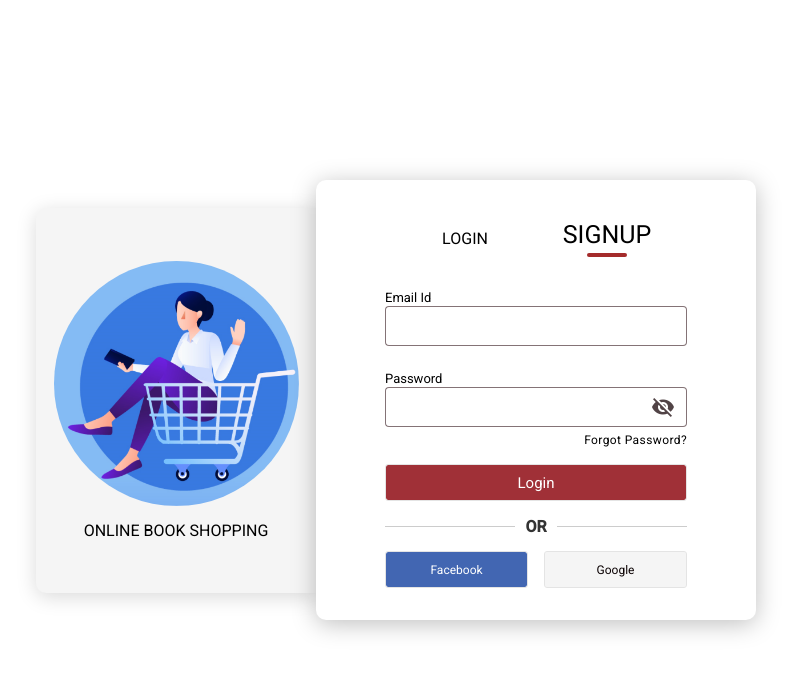
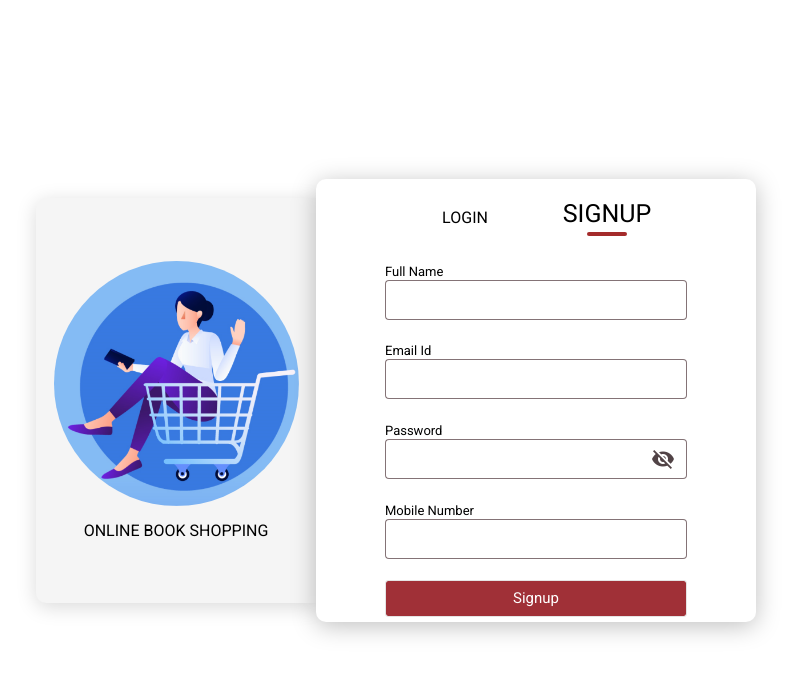
Before and after one commit to varunriyer/BookStore, an Angular app: page /login in a window 1280 px wide. Both pictures are taken after a click on the button "SIGNUP". Shown: the top 674 px of the page, without its empty margins (244-1041 px from the left). Built offline with nearby package versions, Linux system fonts and the light colour scheme.

Commit message:
[Varun] feat: Update register component styles and structure for improved layout and usability

```diff
--- a/src/app/pages/register/register.component.css
+++ b/src/app/pages/register/register.component.css
@@ -9,7 +9,7 @@
   position: relative;
   display: flex;
   width: 720px;
-  height: 385px; /* base height for left panel */
+  height: 405px; /* base height for left panel */
 }
 
 /* Left fixed panel */
@@ -41,13 +41,13 @@
 
 .register-card {
   width: 100%;
-  height: auto;
+  height: 100%;
   border-radius: 10px;
   box-shadow: 0 4px 25px rgba(0, 0, 0, 0.25);
   display: flex;
   flex-direction: column;
   justify-content: flex-start;
-  padding: 24px 69px 32px 69px;
+  padding: 4px 69px 8px 69px;
   box-sizing: border-box;
 }
 
@@ -70,7 +70,7 @@
   flex-direction: row;
   gap: 2rem;
   margin-top: 15px;
-  margin-bottom: 10px;
+  margin-bottom: 5px;
   margin-left: 25px;
   margin-right: 25px;
 }
@@ -102,7 +102,7 @@ button.active::after {
 
 mat-form-field {
   width: 100%;
-  gap: 0.1rem;
+  gap: 0.05rem;
 }
 
 label {
@@ -118,7 +118,7 @@ label {
   left: 727px;
   height: 37px;
   width: 100%;
-  margin-top: 1rem;
+  margin-top: 0.5rem;
   margin-bottom: 1rem;
   background: #a03037 0% 0% no-repeat padding-box;
   border-radius: 3px;
@@ -190,3 +190,21 @@ label {
   padding: 6px 0px !important;
   min-height: 40px !important;
 }
+
+.red-signup {
+  top: 398px;
+  left: 727px;
+  height: 37px;
+  width: 100%;
+  /* margin-top: 0.05rem;
+  margin-bottom: 1rem; */
+  background: #a03037 0% 0% no-repeat padding-box;
+  border-radius: 3px;
+  border: 1px solid #e4e4e4;
+  opacity: 1;
+  font: normal normal normal 15px/20px Roboto;
+  letter-spacing: 0px;
+  color: #ffffff;
+  opacity: 1;
+  cursor: pointer;
+}
--- a/src/app/pages/register/register.component.html
+++ b/src/app/pages/register/register.component.html
@@ -25,6 +25,7 @@
 
         <!-- LOGIN SECTION  -->
         <div *ngIf="isLogin">
+          <form>
             <br /><label for="Email">Email Id</label><br />
             <mat-form-field appearance="outline">
               <input
@@ -54,15 +55,69 @@
               <mat-hint align="end">Forgot Password?</mat-hint>
             </mat-form-field>
             <button class="red-login">Login</button>
+            <br /><br />
             <div class="or-divider">
               <div class="line"></div>
               <span>OR</span>
               <div class="line"></div>
             </div>
+            <br />
             <div class="social-buttons">
               <button class="facebook">Facebook</button>
               <button class="google">Google</button>
             </div>
+          </form>
+        </div>
+        <!-- SIGNUP SECTION -->
+        <div *ngIf="isSignup">
+          <form>
+            <br /><label for="Name">Full Name</label><br />
+            <mat-form-field appearance="outline">
+              <input
+                matInput
+                placeholder=" "
+                id="Name"
+                formControlName="name"
+                type="text"
+              />
+            </mat-form-field>
+            <br /><label>Email Id</label><br />
+            <mat-form-field appearance="outline">
+              <input
+                matInput
+                placeholder=" "
+                formControlName="email"
+                type="email"
+              />
+            </mat-form-field>
+            <br /><label for="Password">Password</label><br />
+            <mat-form-field appearance="outline">
+              <input
+                matInput
+                placeholder=" "
+                id="password"
+                formControlName="password"
+                [type]="showPassword ? 'text' : 'password'"
+              />
+              <mat-icon
+                (click)="showPassword = !showPassword"
+                style="cursor: pointer"
+                matSuffix
+              >
+                {{ showPassword ? "visibility" : "visibility_off" }}</mat-icon
+              >
+            </mat-form-field>
+            <br /><label>Mobile Number</label><br />
+            <mat-form-field appearance="outline">
+              <input
+                matInput
+                placeholder=" "
+                formControlName="mobile"
+                type="tel"
+              />
+            </mat-form-field>
+            <button class="red-signup">Signup</button>
+          </form>
         </div>
       </mat-card>
     </div>
--- a/src/app/pages/register/register.component.ts
+++ b/src/app/pages/register/register.component.ts
@@ -22,6 +22,14 @@ import { MatIconModule } from '@angular/material/icon';
 })
 export class RegisterComponent {
   selectedTab: 'login' | 'signup' = 'login';
-  isLogin: boolean = true;
+
   showPassword = false;
+
+  get isLogin(): boolean {
+    return this.selectedTab === 'login';
+  }
+
+  get isSignup(): boolean {
+    return this.selectedTab === 'signup';
+  }
 }
```
Lines whose indentation alone changed are shown as unchanged.
